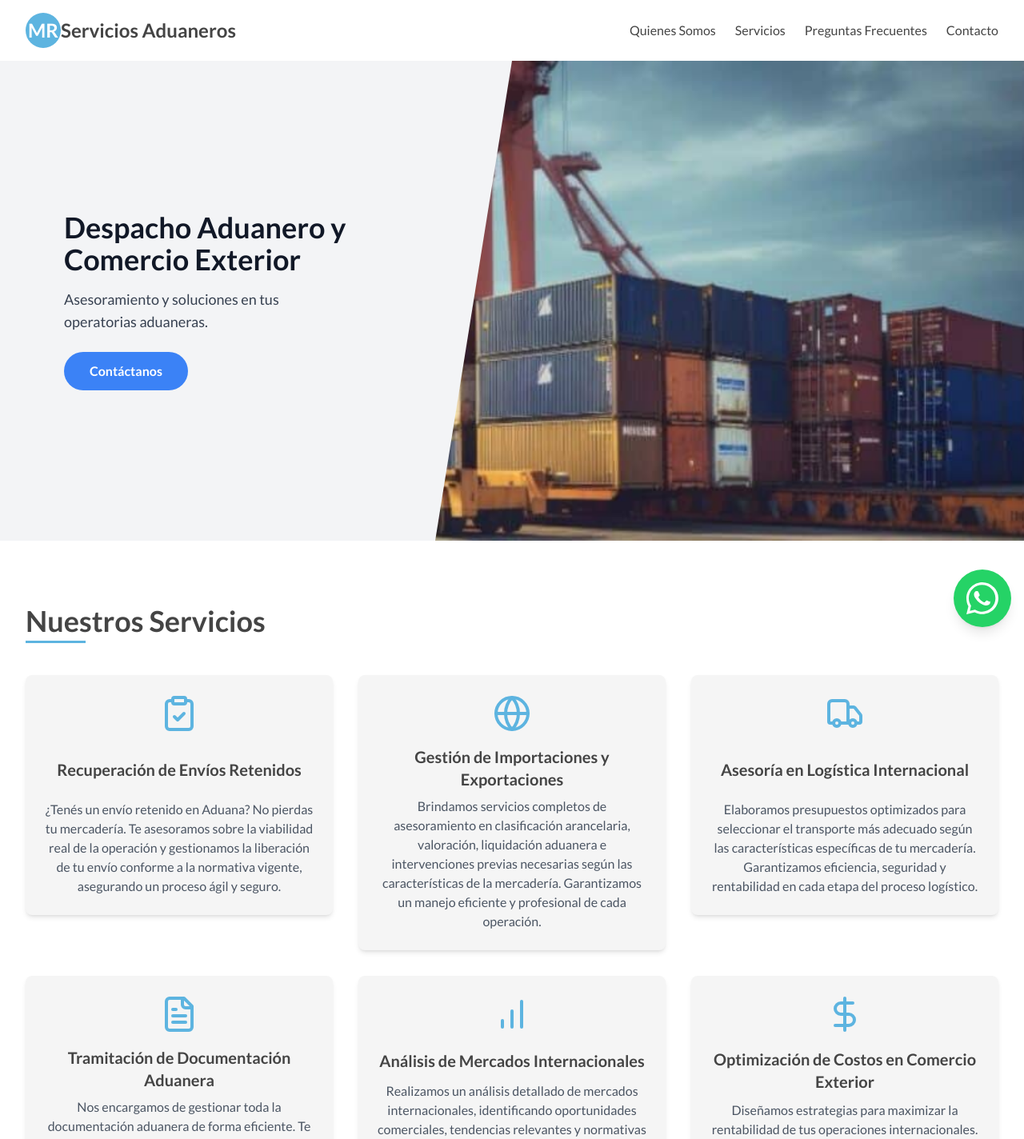
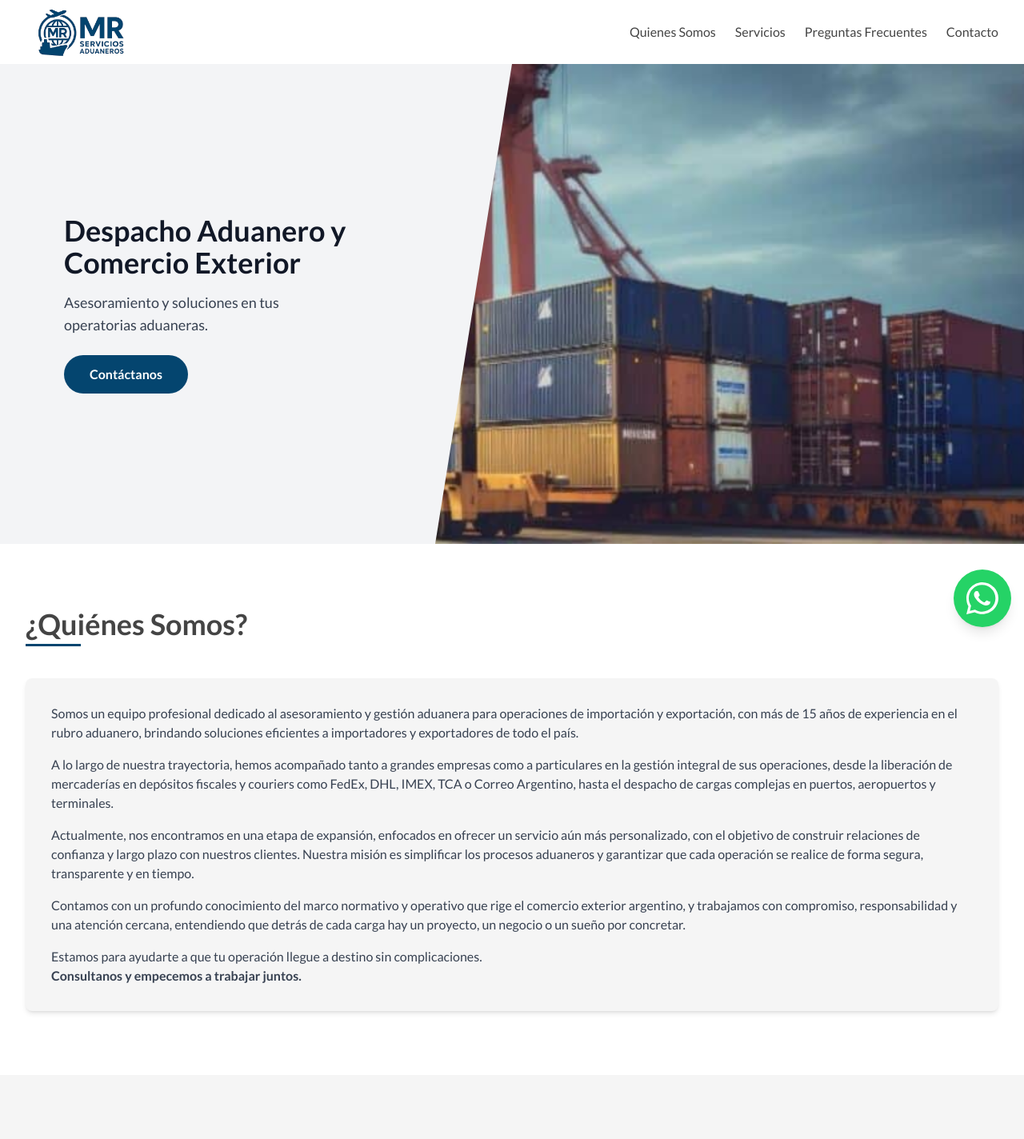
Before and after one commit to RamaBas/MR-Aduana, a React (Vite) app: page / in a window 1280 px wide. Shown: the top 1424 px of the page at 80% size. Built offline with nearby package versions, Linux system fonts and the light colour scheme.

Commit message:
Update newest

```diff
--- a/src/App.tsx
+++ b/src/App.tsx
@@ -1,12 +1,12 @@
-import React, { useState, useEffect } from 'react';
-import Header from './components/Header';
-import Hero from './components/Hero';
-import Services from './components/Services';
-import Benefits from './components/Benefits';
-import Contact from './components/Contact';
-import Footer from './components/Footer';
-import WhatsAppButton from './components/WhatsAppButton';
-import FaqAccordion from './components/FaqAccordion';
+import React, { useState, useEffect } from "react";
+import Header from "./components/Header";
+import Hero from "./components/Hero";
+import Services from "./components/Services";
+import Contact from "./components/Contact";
+import Footer from "./components/Footer";
+import WhatsAppButton from "./components/WhatsAppButton";
+import FaqAccordion from "./components/FaqAccordion";
+import AboutUsSection from "./components/About";
 
 function App() {
   const [isVisible, setIsVisible] = useState(false);
@@ -23,6 +23,7 @@ function App() {
     <div className="min-h-screen bg-white">
       <Header />
       <Hero isVisible={isVisible} />
+      <AboutUsSection />
       <Services />
       <FaqAccordion />
       <Contact />
--- /dev/null
+++ b/src/components/About.tsx
@@ -0,0 +1,58 @@
+import React from "react";
+import ScrollAnimation from "./ScrollAnimation";
+
+const AboutUsSection = () => {
+  return (
+    <section id="about-us" className="py-20 bg-white">
+      <div className="container mx-auto px-4">
+        <ScrollAnimation>
+          <h2 className="text-3xl md:text-4xl font-bold text-center mb-12 title-underline">
+            ¿Quiénes Somos?
+          </h2>
+        </ScrollAnimation>
+
+        <ScrollAnimation>
+          <div className="bg-background-light p-8 rounded-lg shadow-md hover:shadow-lg transition duration-300">
+            <p className="text-gray-700 mb-4">
+              Somos un equipo profesional dedicado al asesoramiento y gestión
+              aduanera para operaciones de importación y exportación, con más de
+              15 años de experiencia en el rubro aduanero, brindando soluciones
+              eficientes a importadores y exportadores de todo el país.
+            </p>
+            <p className="text-gray-700 mb-4">
+              A lo largo de nuestra trayectoria, hemos acompañado tanto a
+              grandes empresas como a particulares en la gestión integral de sus
+              operaciones, desde la liberación de mercaderías en depósitos
+              fiscales y couriers como FedEx, DHL, IMEX, TCA o Correo Argentino,
+              hasta el despacho de cargas complejas en puertos, aeropuertos y
+              terminales.
+            </p>
+            <p className="text-gray-700 mb-4">
+              Actualmente, nos encontramos en una etapa de expansión, enfocados
+              en ofrecer un servicio aún más personalizado, con el objetivo de
+              construir relaciones de confianza y largo plazo con nuestros
+              clientes. Nuestra misión es simplificar los procesos aduaneros y
+              garantizar que cada operación se realice de forma segura,
+              transparente y en tiempo.
+            </p>
+            <p className="text-gray-700 mb-4">
+              Contamos con un profundo conocimiento del marco normativo y
+              operativo que rige el comercio exterior argentino, y trabajamos
+              con compromiso, responsabilidad y una atención cercana,
+              entendiendo que detrás de cada carga hay un proyecto, un negocio o
+              un sueño por concretar.
+            </p>
+            <p className="text-gray-700">
+              Estamos para ayudarte a que tu operación llegue a destino sin
+              complicaciones.
+              <br />
+              <strong>Consultanos y empecemos a trabajar juntos.</strong>
+            </p>
+          </div>
+        </ScrollAnimation>
+      </div>
+    </section>
+  );
+};
+
+export default AboutUsSection;
--- a/src/components/Footer.tsx
+++ b/src/components/Footer.tsx
@@ -1,19 +1,23 @@
-import React from 'react';
-import { Linkedin, Instagram } from 'lucide-react';
+import React from "react";
+import { Linkedin, Instagram } from "lucide-react";
+import logo from "../../assets/logo.png";
 
 const Footer = () => {
   return (
-    <footer className="bg-background-light text-gray-800 py-12">
+    <footer className="bg-white text-gray-800 py-12">
       <div className="container mx-auto px-4">
         <div className="flex flex-col md:flex-row justify-between items-center">
-          <div className="mb-6 md:mb-0">
-          <p class="flex items-center justify-center w-11 h-11 rounded-full bg-[#5DB4E0] text-white text-2xl font-bold">
-            MR
-          </p>
-            <p className="text-gray-600">DESPACHO ADUANERO Y COMERCIO EXTERIOR</p>
+          <div className="mb-6 md:mb-0 text-center md:text-left">
+            <div className="w-36 h-12 flex items-center">
+              <img
+                src={logo}
+                alt="MR Servicios Aduaneros"
+                className="object-contain"
+              />
+            </div>
           </div>
           <div className="flex space-x-6">
-           {/*  <a href="#" className="hover:text-primary transition duration-300 transform hover:scale-110">
+            {/* <a href="#" className="hover:text-primary transition duration-300 transform hover:scale-110">
               <Linkedin size={28} />
             </a>
             <a href="#" className="hover:text-primary transition duration-300 transform hover:scale-110">
@@ -22,7 +26,9 @@ const Footer = () => {
           </div>
         </div>
         <hr className="my-8 border-gray-200" />
-        <p className="text-center text-gray-600">&copy; 2024 MR. Todos los derechos reservados.</p>
+        <p className="text-center text-gray-600">
+          &copy; 2024 MR. Todos los derechos reservados.
+        </p>
       </div>
     </footer>
   );
--- a/src/components/Header.tsx
+++ b/src/components/Header.tsx
@@ -1,5 +1,6 @@
-import React, { useState } from 'react';
-import { Package, Menu, X } from 'lucide-react';
+import React, { useState } from "react";
+import { Menu, X } from "lucide-react";
+import logo from "../../assets/logo.png";
 
 const Header = () => {
   const [isMenuOpen, setIsMenuOpen] = useState(false);
@@ -11,18 +12,37 @@ const Header = () => {
   return (
     <div className="bg-white shadow-sm py-4">
       <div className="container mx-auto px-4 flex items-center justify-between">
-        <div className="flex items-center">
-        <p class="flex items-center justify-center w-11 h-11 rounded-full bg-[#5DB4E0] text-white text-2xl font-bold">
-          MR
-        </p>
-          <span className="text-2xl font-bold text-text-default">Servicios Aduaneros</span>
+        <div className="flex items-center space-x-2">
+          <div className="w-36 h-12 flex items-center">
+            <img
+              src={logo}
+              alt="MR Servicios Aduaneros"
+              className="object-contain"
+            />
+          </div>
         </div>
         <nav className="hidden md:block">
           <ul className="flex space-x-6">
-            <li><a href="#benefits" className="nav-link transition duration-300">Quienes Somos</a></li>
-            <li><a href="#services" className="nav-link transition duration-300">Servicios</a></li>
-            <li><a href="#faq" className="nav-link transition duration-300">Preguntas Frecuentes</a></li>
-            <li><a href="#contact" className="nav-link transition duration-300">Contacto</a></li>
+            <li>
+              <a href="#benefits" className="nav-link transition duration-300">
+                Quienes Somos
+              </a>
+            </li>
+            <li>
+              <a href="#services" className="nav-link transition duration-300">
+                Servicios
+              </a>
+            </li>
+            <li>
+              <a href="#faq" className="nav-link transition duration-300">
+                Preguntas Frecuentes
+              </a>
+            </li>
+            <li>
+              <a href="#contact" className="nav-link transition duration-300">
+                Contacto
+              </a>
+            </li>
           </ul>
         </nav>
         <button className="md:hidden text-text-default" onClick={toggleMenu}>
@@ -32,10 +52,26 @@ const Header = () => {
       {isMenuOpen && (
         <div className="md:hidden">
           <ul className="flex flex-col items-center space-y-4 py-4">
-            <li><a href="#benefits" className="nav-link transition duration-300" onClick={toggleMenu}>Quienes Somos</a></li>
-            <li><a href="#services" className="nav-link transition duration-300" onClick={toggleMenu}>Servicios</a></li>
-            <li><a href="#faq" className="nav-link transition duration-300" onClick={toggleMenu}>Preguntas Frecuentes</a></li>
-            <li><a href="#contact" className="nav-link transition duration-300" onClick={toggleMenu}>Contacto</a></li>
+            <li>
+              <a href="#benefits" className="nav-link" onClick={toggleMenu}>
+                Quienes Somos
+              </a>
+            </li>
+            <li>
+              <a href="#services" className="nav-link" onClick={toggleMenu}>
+                Servicios
+              </a>
+            </li>
+            <li>
+              <a href="#faq" className="nav-link" onClick={toggleMenu}>
+                Preguntas Frecuentes
+              </a>
+            </li>
+            <li>
+              <a href="#contact" className="nav-link" onClick={toggleMenu}>
+                Contacto
+              </a>
+            </li>
           </ul>
         </div>
       )}
--- a/src/components/Hero.tsx
+++ b/src/components/Hero.tsx
@@ -1,4 +1,4 @@
-import React from 'react';
+import React from "react";
 import contenedores from "../../assets/contenedores.jpg";
 
 interface HeroProps {
@@ -19,7 +19,7 @@ const Hero: React.FC<HeroProps> = ({ isVisible }) => {
       <div
         className="relative z-10 w-full md:w-1/2 h-full bg-gray-100 flex flex-col justify-center px-8 md:px-20 py-12 md:py-20"
         style={{
-          clipPath: 'polygon(0 0, 100% 0, 85% 100%, 0% 100%)'
+          clipPath: "polygon(0 0, 100% 0, 85% 100%, 0% 100%)",
         }}
       >
         <h2 className="text-3xl md:text-4xl font-bold text-gray-900 leading-tight text-center md:text-left">
@@ -29,7 +29,7 @@ const Hero: React.FC<HeroProps> = ({ isVisible }) => {
           Asesoramiento y soluciones en tus operatorias aduaneras.
         </p>
         <div className="flex justify-center md:justify-start">
-          <button className="mt-6 bg-blue-500 text-white py-3 px-8 rounded-full font-semibold hover:bg-blue-600 transition">
+          <button className="mt-6 bg-[color:var(--primary-blue)] text-white py-3 px-8 rounded-full font-semibold hover:opacity-90 transition">
             <a href="#contact">Contáctanos</a>
           </button>
         </div>
--- a/src/components/Services.tsx
+++ b/src/components/Services.tsx
@@ -1,72 +1,79 @@
-import React from 'react';
-import { Globe, Truck, FileText, DollarSign, ClipboardCheck, Layers, BarChart } from 'lucide-react';
-import ScrollAnimation from './ScrollAnimation';
+import React from "react";
+import {
+  Globe,
+  Truck,
+  FileText,
+  DollarSign,
+  ClipboardCheck,
+  Layers,
+  ScanEye,
+} from "lucide-react";
+import ScrollAnimation from "./ScrollAnimation";
 
 const services = [
   {
     icon: ClipboardCheck,
-      title: "Recuperación de Envíos Retenidos",
-      desc: "¿Tenés un envío retenido en Aduana? No pierdas tu mercadería. Te asesoramos sobre la viabilidad real de la operación y gestionamos la liberación de tu envío conforme a la normativa vigente, asegurando un proceso ágil y seguro."
+    title: "Liberación de envíos retenidos",
+    desc: "¿Tenés un envío retenido en Aduana? No pierdas tu mercadería. Te asesoramos sobre la viabilidad real de la operación y gestionamos la liberación de tu envío conforme a la normativa vigente, asegurando un proceso ágil y seguro.",
   },
   {
     icon: Globe,
     title: "Gestión de Importaciones y Exportaciones",
-      desc: "Brindamos servicios completos de asesoramiento en clasificación arancelaria, valoración, liquidación aduanera e intervenciones previas necesarias según las características de la mercadería. Garantizamos un manejo eficiente y profesional de cada operación."
+    desc: "Brindamos servicios completos de asesoramiento en clasificación arancelaria, valoración, liquidación aduanera e intervenciones previas necesarias según las características de la mercadería. Garantizamos un manejo eficiente y profesional de cada operación.",
   },
   {
     icon: Truck,
     title: "Asesoría en Logística Internacional",
-      desc: "Elaboramos presupuestos optimizados para seleccionar el transporte más adecuado según las características específicas de tu mercadería. Garantizamos eficiencia, seguridad y rentabilidad en cada etapa del proceso logístico."
+    desc: "Elaboramos presupuestos optimizados para seleccionar el transporte más adecuado según las características específicas de tu mercadería. Garantizamos eficiencia, seguridad y rentabilidad en cada etapa del proceso logístico.",
   },
   {
     icon: FileText,
     title: "Tramitación de Documentación Aduanera",
-      desc: "Nos encargamos de gestionar toda la documentación aduanera de forma eficiente. Te brindamos información detallada sobre requisitos, organismos intervinientes y normativas vigentes, asegurando el cumplimiento legal en cada operación."
+    desc: "Nos encargamos de gestionar toda la documentación aduanera de forma eficiente. Te brindamos información detallada sobre requisitos, organismos intervinientes y normativas vigentes, asegurando el cumplimiento legal en cada operación.",
   },
   {
-      icon: BarChart,
-      title: "Análisis de Mercados Internacionales",
-      desc: "Realizamos un análisis detallado de mercados internacionales, identificando oportunidades comerciales, tendencias relevantes y normativas específicas. Proveemos información estratégica para optimizar decisiones de importación y exportación."
+    icon: ScanEye,
+    title: "Seguimiento y Representación en TCA y otros depósitos fiscales",
+    desc: "Brindamos representación profesional en terminales como TCA (Terminal de Cargas Argentina) y otros depósitos fiscales del país. Realizamos el seguimiento presencial de tus operaciones, coordinamos con transportistas, operadores logísticos y organismos de control para asegurar una liberación ágil, ordenada y sin contratiempos.",
   },
   {
     icon: DollarSign,
     title: "Optimización de Costos en Comercio Exterior",
-      desc: "Diseñamos estrategias para maximizar la rentabilidad de tus operaciones internacionales. Identificamos eficiencias en logística, trámites aduaneros y operaciones globales, reduciendo costos y mejorando la competitividad."
+    desc: "Diseñamos estrategias para maximizar la rentabilidad de tus operaciones internacionales. Identificamos eficiencias en logística, trámites aduaneros y operaciones globales, reduciendo costos y mejorando la competitividad.",
   },
   {
     icon: Layers,
     title: "Soluciones de Transporte Multimodal",
-      desc: "Ofrecemos alternativas integrales de transporte multimodal, combinando medios de transporte de forma estratégica para lograr la mejor relación costo-beneficio, tiempos de entrega ajustados y seguridad en el manejo de la carga."
+    desc: "Ofrecemos alternativas integrales de transporte multimodal, combinando medios de transporte de forma estratégica para lograr la mejor relación costo-beneficio, tiempos de entrega ajustados y seguridad en el manejo de la carga.",
   },
   {
     icon: ClipboardCheck,
     title: "Auditoría de Procesos en Comercio Exterior",
-      desc: "Realizamos auditorías exhaustivas de procesos de importación y exportación. Identificamos áreas de mejora, aseguramos el cumplimiento normativo y optimizamos la eficiencia operativa de tus operaciones internacionales."
-    }
+    desc: "Realizamos auditorías exhaustivas de procesos de importación y exportación. Identificamos áreas de mejora, aseguramos el cumplimiento normativo y optimizamos la eficiencia operativa de tus operaciones internacionales.",
+  },
 ];
 
 const Services = () => {
   return (
-    <section id="services" className="py-20 bg-white">
+    <section id="services" className="py-20 bg-background-light">
       <div className="container mx-auto px-4">
         <ScrollAnimation>
-          <h2 className="text-3xl md:text-4xl font-bold text-center mb-12 title-underline">Nuestros Servicios</h2>
+          <h2 className="text-3xl md:text-4xl font-bold text-center mb-12 title-underline">
+            Nuestros Servicios
+          </h2>
         </ScrollAnimation>
         <div className="grid grid-cols-1 md:grid-cols-2 lg:grid-cols-3 gap-8">
           {services.map((service, index) => (
             <ScrollAnimation key={index}>
-            <div className="bg-background-light p-6 rounded-lg shadow-md hover:shadow-lg transition duration-300 transform hover:-translate-y-1 flex flex-col items-center justify-between min-h-[300px]">
-              <service.icon className="w-12 h-12 text-primary mb-4" />
+              <div className="bg-white p-6 rounded-lg shadow-md hover:shadow-lg transition duration-300 transform hover:-translate-y-1 flex flex-col items-center justify-between min-h-[300px]">
+                <service.icon className="w-12 h-12 text-primary mb-4 [color:var(--primary-blue)]" />
                 <h3 className="text-xl font-semibold mb-2 text-text-default text-center">
                   {service.title}
                 </h3>
-              <p className="text-gray-600 text-center">
-                {service.desc}
-              </p>
+                <p className="text-gray-600 text-center">{service.desc}</p>
               </div>
             </ScrollAnimation>
           ))}
-
         </div>
       </div>
     </section>
--- a/src/index.css
+++ b/src/index.css
@@ -1,22 +1,27 @@
-@import url('https://fonts.googleapis.com/css2?family=Lato:wght@300;400;700;900&display=swap');
+@import url("https://fonts.googleapis.com/css2?family=Lato:wght@300;400;700;900&display=swap");
 
 @tailwind base;
 @tailwind components;
 @tailwind utilities;
 
 :root {
-  --primary-blue: #5DB4E0;
-  --background-light: #F5F5F5;
+  --primary-blue: #04456f;
+  --background-light: #f5f5f5;
   --text-color: #444;
   --ws-color: #25d366;
 }
 
 body {
-  font-family: 'Lato', sans-serif;
+  font-family: "Lato", sans-serif;
   @apply bg-gray-100 text-text-default;
 }
 
-h1, h2, h3, h4, h5, h6 {
+h1,
+h2,
+h3,
+h4,
+h5,
+h6 {
   @apply font-bold text-text-default;
 }
 
@@ -38,7 +43,7 @@ h1, h2, h3, h4, h5, h6 {
 }
 
 .ws-color {
-  background-color:var(--ws-color);
+  background-color: var(--ws-color);
 }
 
 .animate-float {
@@ -52,7 +57,7 @@ h1, h2, h3, h4, h5, h6 {
 }
 
 .nav-link::after {
-  content: '';
+  content: "";
   position: absolute;
   width: 0;
   height: 2px;
@@ -73,7 +78,7 @@ h1, h2, h3, h4, h5, h6 {
 }
 
 .title-underline::after {
-  content: '';
+  content: "";
   position: absolute;
   width: 25%;
   height: 3px;
```
Also changed, not shown: src/components/Contact.tsx (+54 -25 lines), src/components/FaqAccordion.tsx (+29 -26 lines), assets/logo-background.jpg (added), assets/logo.png (added). Lines whose indentation alone changed are shown as unchanged.
